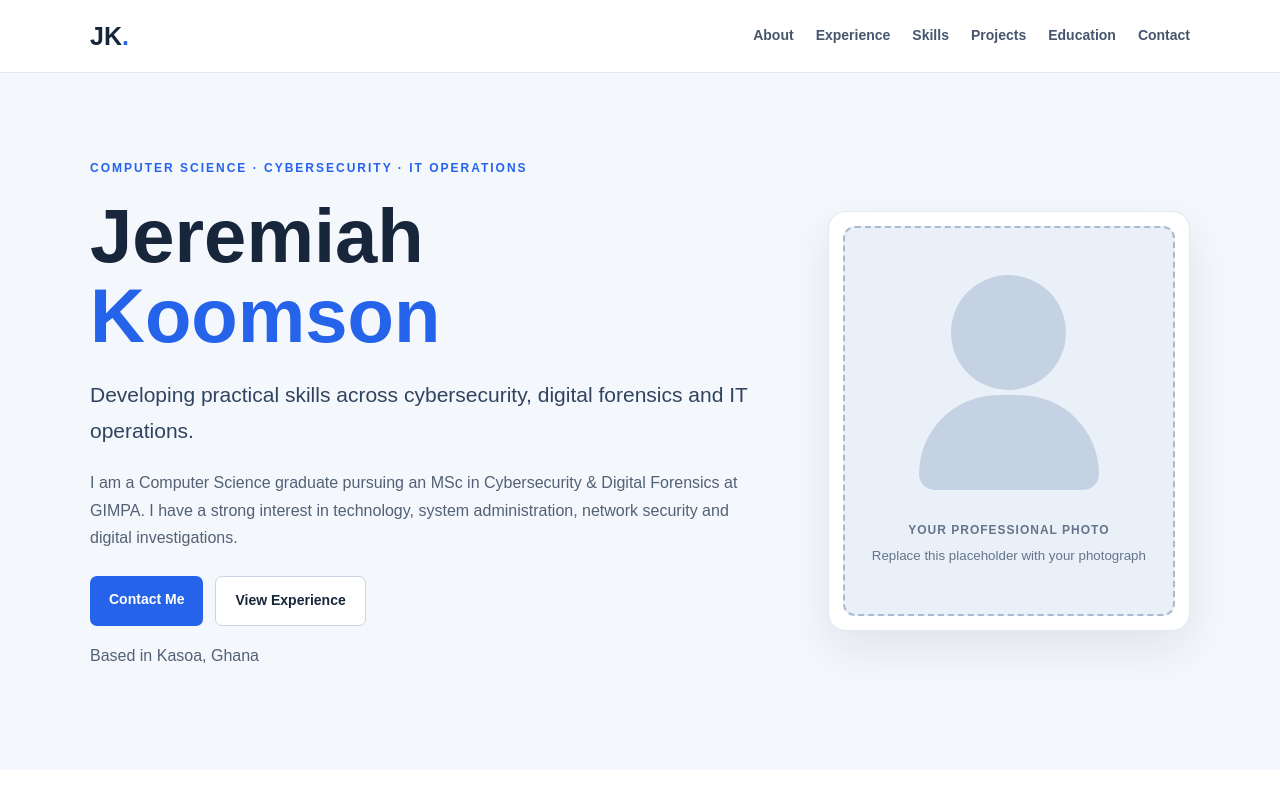
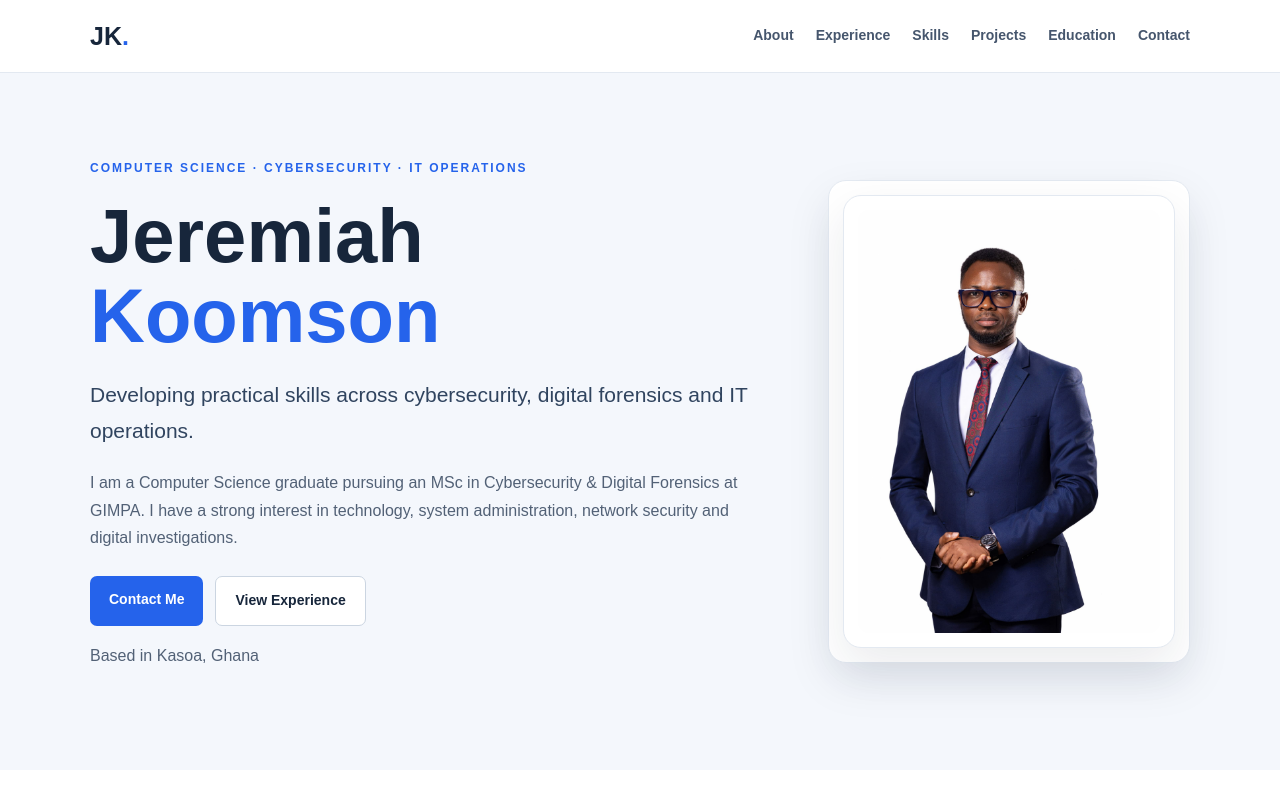
Before and after one commit to Jeremiah-Koomson/Jeremiah-Koomson.github.io, a plain HTML site: page index.html in a window 1280 px wide. Shown: the top 800 px of the page. Drawn offline with Linux system fonts and the light colour scheme.

Commit message:
Update profile photo in index.html
Replaced the photo placeholder with an actual profile photo.

```diff
--- a/index.html
+++ b/index.html
@@ -180,11 +180,13 @@ footer .container {display:flex;justify-content:space-between;gap:15px}
   </div>
 
   <div class="photo-card">
-    <div class="photo-placeholder">
-      <div class="silhouette"></div>
-      <strong>YOUR PROFESSIONAL PHOTO</strong>
-      <small>Replace this placeholder with your photograph</small>
-    </div>
+    <div class="photo-card">
+    <img
+    src="profile-photo.jpg"
+    alt="Jeremiah Koomson"
+    style="width:100%;border-radius:12px;display:block"
+    >
+</div>
   </div>
 </div>
 </section>
```
